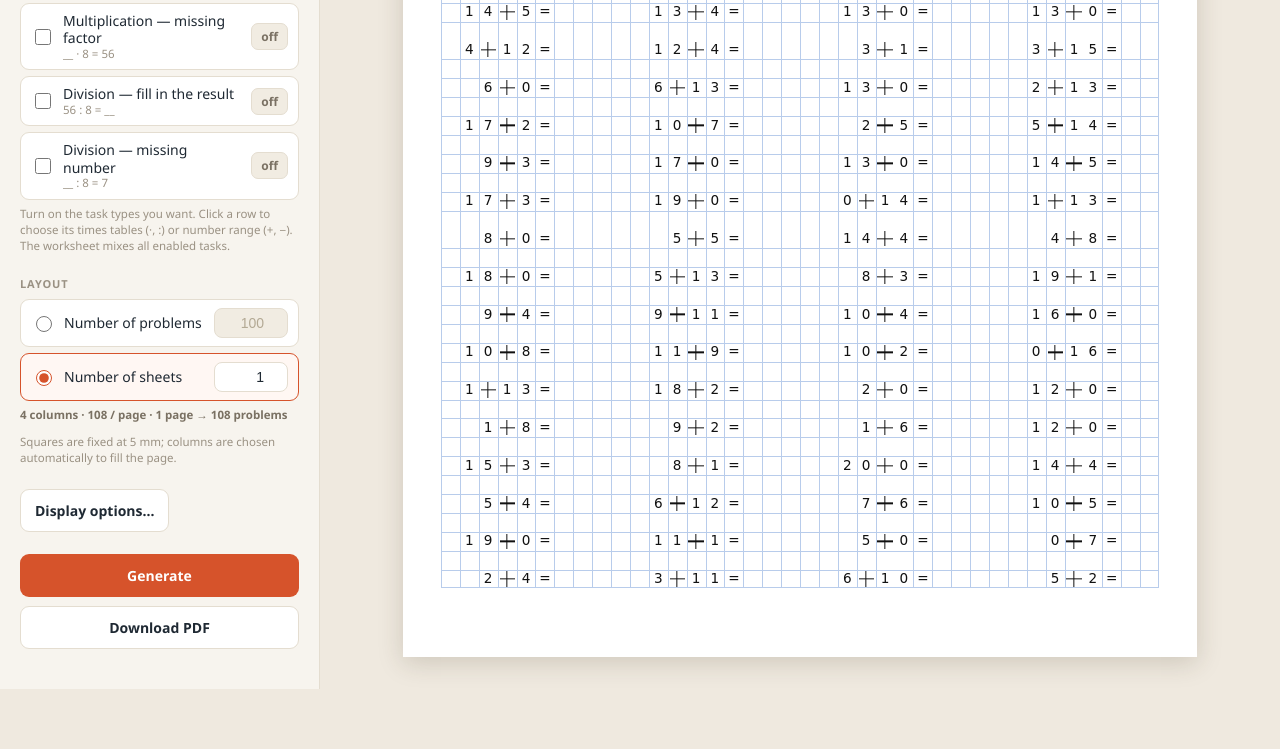
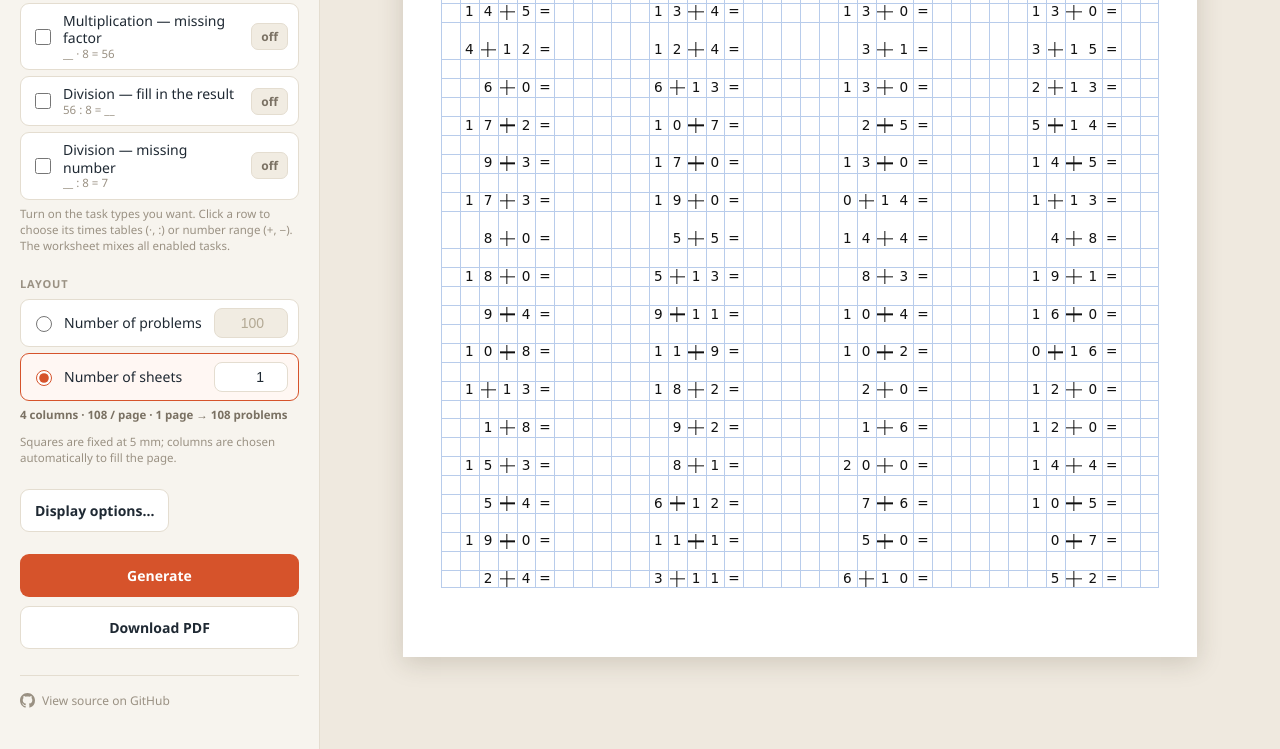
Before and after one commit to Ksisu/math-worksheet-generator, a website: page index.html in a window 1280 px wide. Shown: the part 496-1245 px from the top of the page. Before the commit the page ends 1185 px from the top, so only its background shows below. Drawn offline with Linux system fonts and the light colour scheme.

Commit message:
Add "View source on GitHub" footer link to control panel
Screen-only panel footer (hidden when printing) linking to the repo,
styled to match the muted panel palette.

Co-Authored-By: Claude Opus 4.8 (1M context) <noreply@anthropic.com>

```diff
--- a/index.html
+++ b/index.html
@@ -42,6 +42,13 @@
     font-size: 19px; margin:0 0 4px; letter-spacing:-0.01em;
   }
   .panel .sub{font-size:12.5px; color:#7a7163; margin:0 0 22px; line-height:1.4;}
+  .panel .repo{
+    margin-top:26px; padding-top:16px; border-top:1px solid var(--line);
+    display:flex; align-items:center; gap:7px;
+    font-size:12px; color:#9a9183; text-decoration:none;
+  }
+  .panel .repo:hover{color:var(--accent);}
+  .panel .repo svg{width:15px; height:15px; fill:currentColor; flex:none;}
   .group{margin-bottom:22px;}
   .group > label.lbl{
     display:block; font-size:11px; text-transform:uppercase; letter-spacing:0.08em;
@@ -269,6 +276,11 @@
       <button class="btn-primary" id="genBtn">Generate</button>
       <button class="btn-ghost" id="pdfBtn">Download PDF</button>
     </div>
+
+    <a class="repo" href="https://github.com/Ksisu/math-worksheet-generator" target="_blank" rel="noopener">
+      <svg viewBox="0 0 16 16" aria-hidden="true"><path d="M8 0C3.58 0 0 3.58 0 8c0 3.54 2.29 6.53 5.47 7.59.4.07.55-.17.55-.38 0-.19-.01-.82-.01-1.49-2.01.37-2.53-.49-2.69-.94-.09-.23-.48-.94-.82-1.13-.28-.15-.68-.52-.01-.53.63-.01 1.08.58 1.23.82.72 1.21 1.87.87 2.33.66.07-.52.28-.87.51-1.07-1.78-.2-3.64-.89-3.64-3.95 0-.87.31-1.59.82-2.15-.08-.2-.36-1.02.08-2.12 0 0 .67-.21 2.2.82.64-.18 1.32-.27 2-.27.68 0 1.36.09 2 .27 1.53-1.04 2.2-.82 2.2-.82.44 1.1.16 1.92.08 2.12.51.56.82 1.27.82 2.15 0 3.07-1.87 3.75-3.65 3.95.29.25.54.73.54 1.48 0 1.07-.01 1.93-.01 2.2 0 .21.15.46.55.38A8.013 8.013 0 0 0 16 8c0-4.42-3.58-8-8-8z"/></svg>
+      View source on GitHub
+    </a>
   </aside>
 
   <!-- ----- PREVIEW ----- -->
```
